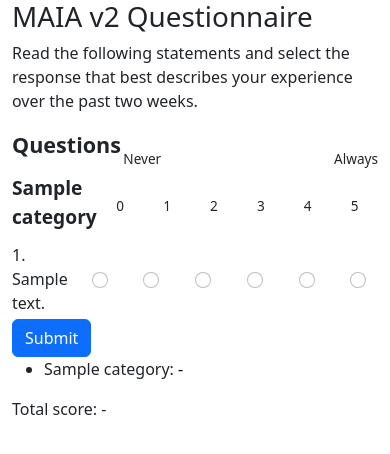
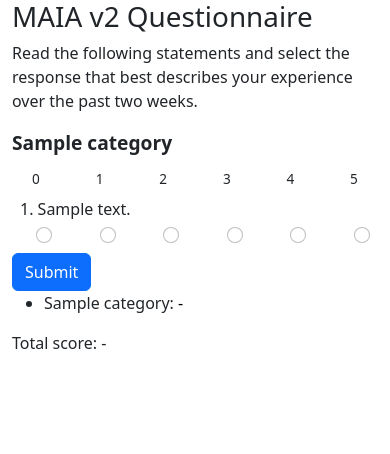
Before and after one commit to GeneralAntilles/maia, a Django app: template maia_v2/templates/maia_v2/index.html in a window 390 px wide. Shown: the top 454 px of the page. Run offline with Django 3.2, Linux system fonts and the light colour scheme; the template is opened without the code that fills it: most values are stand-ins (such as "Sample title", 1, 10 or a date in 2020).

Commit message:
Improve mobile layout

```diff
--- a/maia_v2/static/maia_v2.css
+++ b/maia_v2/static/maia_v2.css
@@ -30,27 +30,34 @@ thead > tr > th:last-child {
     border-right: 1px solid #ccc;
 }
 
-.form-group {
+.form-group{
     display: flex;
     flex-direction: row;
     margin: 0 0 0.2rem 0;
     justify-content: space-between;
+    flex-wrap: wrap;
+    padding-bottom: 0.2rem;
+}
+.form-check {
+    display: flex;
+    flex: 0 0.3 3rem;
+}
+.form-group > label {
+    flex: 1;
+    padding: 0.2rem 0.5rem 0 0.5rem;
 }
 /* Alternative row colors */
 .form-group:nth-child(odd) {
     background-color: #f5f5f5;
 }
-.form-group > label {
-    flex: 0 8 65%;
-}
-.form-check {
-    display: flex;
-    flex: 0 0.3 4rem;
-}
 .form-check > input {
     display: block;
     margin-left: 0 !important;
     align-self: center;
+}
+.form-break {
+    flex-basis: 100%;
+    height: 0;
 }
 legend {
     font-weight: bold;
@@ -64,18 +71,56 @@ legend.categories {
     justify-content: space-between;
     font-size: 0.85rem;
     margin-bottom: 0.25rem;
+    flex-wrap: wrap;
 }
 .headers > legend {
-    flex: 0 8 65%;
+    flex: 1;
+    padding-bottom: 0.2rem;
 }
 .hints > .header {
     align-self: flex-end;
 }
 .header {
-    flex: 0 0.3 4rem;
+    flex: 0 0.3 3rem;
     text-align: center;
     align-self: center;
+}
+.hints {
+    display: none;
+}
+@media (min-width: 768px) {
+    .header {
+        flex: 0 0.3 4rem;
+    }
+    .headers {
+        flex-wrap: nowrap;
+        padding: 0 0.5rem;
+    }
+    .headers > legend {
+        flex: 0 8 65%;
+    }
+    .hints {
+        display: flex;
+    }
 }
 fieldset {
     margin-bottom: 1rem;
 }
+#container {
+    margin: 0 1rem 0 1rem;
+}
+@media (min-width: 768px) {
+    .form-check {
+        flex: 0 0.3 4rem;
+    }
+    .form-group {
+        flex-wrap: nowrap;
+        padding: 0 0.5rem;
+    }
+    .form-break {
+        display: none;
+    }
+    .form-group > label {
+        flex: 0 8 65%;
+    }
+}
--- a/maia_v2/templates/maia_v2/index.html
+++ b/maia_v2/templates/maia_v2/index.html
@@ -4,7 +4,7 @@
 {% block head_title %}{% trans "Home" %}{% endblock %}
 
 {% block content %}
-<div class="container">
+<div class="container-lg">
     <h1>MAIA v2 Questionnaire</h1>
     <p>Read the following statements and select the response that best describes your experience over the past two weeks.</p>
     <form id="maia-v2">
@@ -23,6 +23,7 @@
         <fieldset>
             <div class="headers">
                 <legend class="categories">{{ question.category.name }}</legend>
+                <div class="form-break"></div>
                 <span class="header">0</span>
                 <span class="header">1</span>
                 <span class="header">2</span>
@@ -33,6 +34,7 @@
         {% endifchanged %}
         <div class="form-group">
             <label for="question{{ forloop.counter }}">{{ question.id }}. {{ question.text }}</label>
+            <div class="form-break"></div>
             <div class="form-check">
                 <input class="form-check-input {{ question.category.internal_name }}" type="radio" name="question{{ forloop.counter }}" id="question{{ forloop.counter }}-option0" value="{% if question.reverse %}5{% else %}0{% endif %}">
             </div>
```
